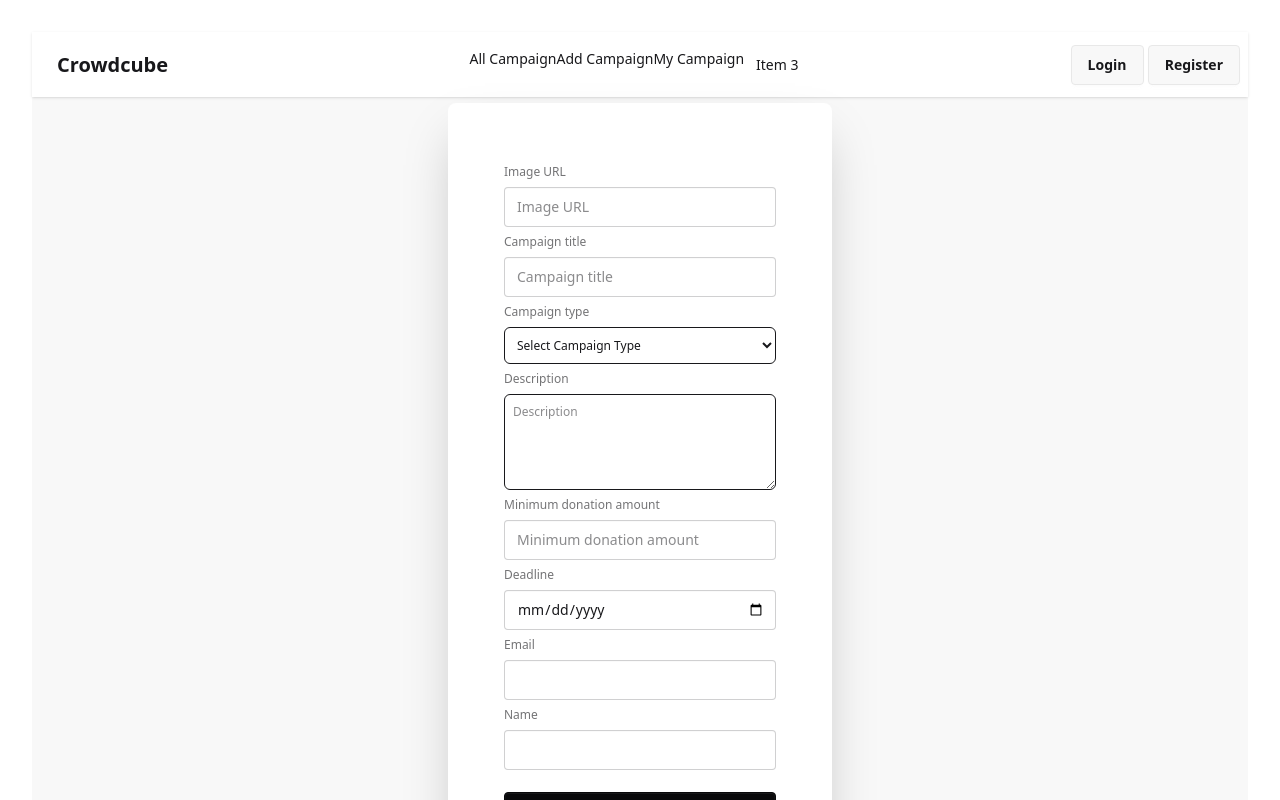
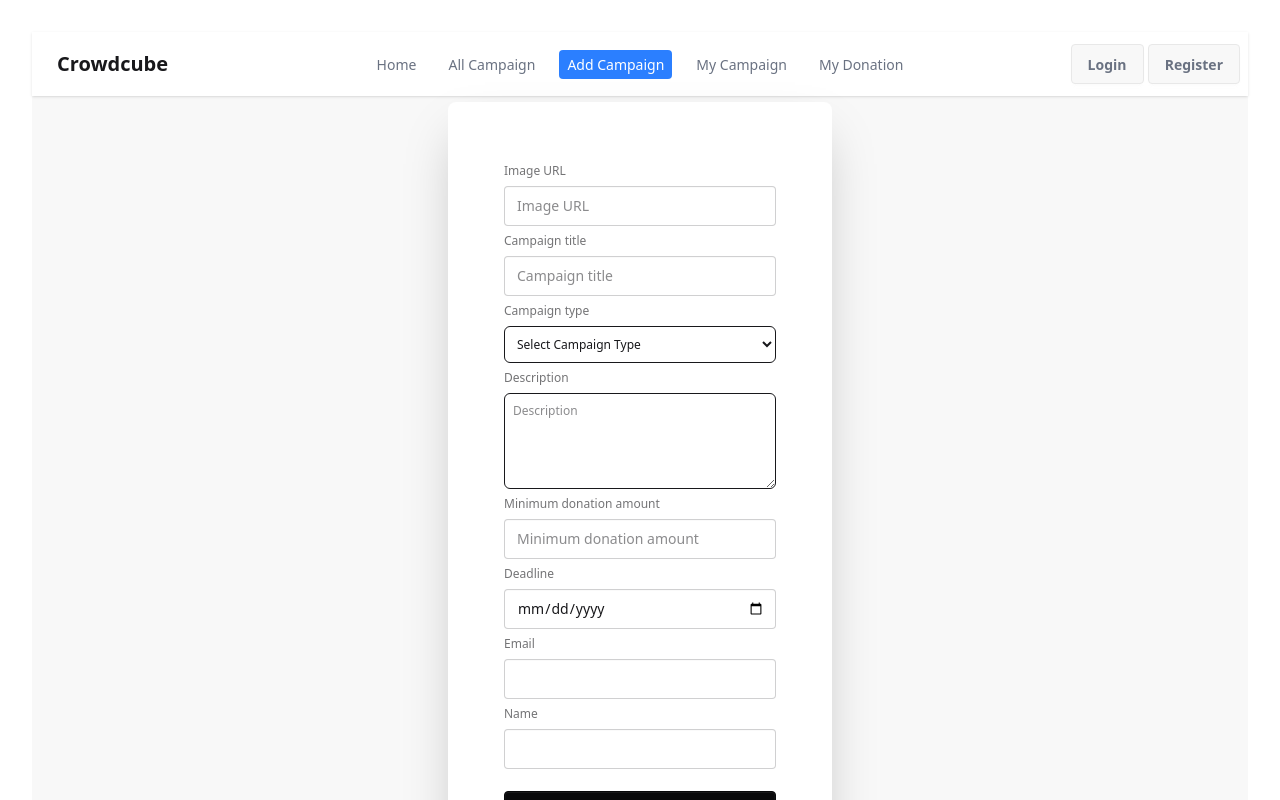
Before and after one commit to sazzadtalukder/b10-a10-client-side, a React (Vite) app: page /addCampaign in a window 1280 px wide. Shown: the top 800 px of the page. Built offline with nearby package versions, Linux system fonts and the light colour scheme; no server answers.

Commit message:
checking

```diff
--- a/package.json
+++ b/package.json
@@ -10,6 +10,10 @@
     "preview": "vite preview"
   },
   "dependencies": {
+    "@emotion/react": "^11.14.0",
+    "@emotion/styled": "^11.14.0",
+    "@mui/material": "^6.4.7",
+    "@radix-ui/react-slider": "^1.2.3",
     "@tailwindcss/vite": "^4.0.12",
     "firebase": "^11.4.0",
     "localforage": "^1.10.0",
@@ -20,10 +24,12 @@
     "react-dom": "^19.0.0",
     "react-router-dom": "^7.3.0",
     "react-simple-typewriter": "^5.0.1",
+    "react-slick": "^0.30.3",
     "react-toastify": "^11.0.5",
     "react-tooltip": "^5.28.0",
     "sort-by": "^1.2.0",
     "sweetalert2": "^11.17.2",
+    "swiper": "^11.2.5",
     "tailwindcss": "^4.0.12"
   },
   "devDependencies": {
--- a/src/Components/Navbar.jsx
+++ b/src/Components/Navbar.jsx
@@ -1,7 +1,7 @@
 import { useContext } from "react";
 import { Link, NavLink } from "react-router-dom";
 import { AuthContext } from "../Provider/AuthProvider";
-import './Nav.css'
+// import './Nav.css'
 
 const Navbar = () => {
 
@@ -26,22 +26,55 @@
                         </div>
                         <ul
                             tabIndex={0}
-                            className="menu menu-sm dropdown-content bg-base-100 rounded-box z-1 mt-3 w-52 p-2 shadow">
-                            <NavLink to='/allCampaign'>All Campaign</NavLink>
-                            <NavLink to='/addCampaign'>Add Campaign</NavLink>
-                            <NavLink to='/myCampaign'>My Campaign</NavLink>
+                            className="menu menu-sm dropdown-content bg-base-100 rounded-box z-1 mt-3 w-52 p-2 shadow ">
+                            <NavLink to='/' className={({ isActive }) =>
+                            `px-2 py-1 rounded ${isActive ? "bg-blue-500 text-white" : "text-gray-500"
+                            }`
+                        }>Home</NavLink>
+                            <NavLink to='/allCampaign' className={({ isActive }) =>
+                            `px-2 py-1 rounded ${isActive ? "bg-blue-500 text-white" : "text-gray-500"
+                            }`
+                        }>All Campaign</NavLink>
+                            <NavLink to='/addCampaign' className={({ isActive }) =>
+                            `px-2 py-1 rounded ${isActive ? "bg-blue-500 text-white" : "text-gray-500"
+                            }`
+                        }>Add Campaign</NavLink>
+                            <NavLink to='/myCampaign' className={({ isActive }) =>
+                            `px-2 py-1 rounded ${isActive ? "bg-blue-500 text-white" : "text-gray-500"
+                            }`
+                        }>My Campaign</NavLink>
+                        <NavLink to='/myDonation' className={({ isActive }) =>
+                            `px-2 py-1 rounded ${isActive ? "bg-blue-500 text-white" : "text-gray-500"
+                            }`
+                        }>My Donation</NavLink>
 
-                            <li><a>Item 3</a></li>
                         </ul>
                     </div>
                     <a className="btn btn-ghost text-xl">Crowdcube</a>
                 </div>
                 <div className="navbar-center hidden lg:flex">
-                    <ul className="menu menu-horizontal px-1">
-                         <NavLink to='/allCampaign'>All Campaign</NavLink>
-                        <NavLink to='/addCampaign'>Add Campaign</NavLink>
-                        <NavLink to='/myCampaign'>My Campaign</NavLink>
-                        <li><a>Item 3</a></li>
+                    <ul className="menu menu-horizontal px-1 gap-4">
+                        <NavLink to='/' className={({ isActive }) =>
+                            `px-2 py-1 rounded ${isActive ? "bg-blue-500 text-white" : "text-gray-500"
+                            }`
+                        }>Home</NavLink>
+                        <NavLink to='/allCampaign' className={({ isActive }) =>
+                            `px-2 py-1 rounded ${isActive ? "bg-blue-500 text-white" : "text-gray-500"
+                            }`
+                        }>All Campaign</NavLink>
+                        <NavLink to='/addCampaign' className={({ isActive }) =>
+                            `px-2 py-1 rounded ${isActive ? "bg-blue-500 text-white" : "text-gray-500"
+                            }`
+                        }>Add Campaign</NavLink>
+                        <NavLink to='/myCampaign' className={({ isActive }) =>
+                            `px-2 py-1 rounded ${isActive ? "bg-blue-500 text-white" : "text-gray-500"
+                            }`
+                        }>My Campaign</NavLink>
+                        <NavLink to='/myDonation' className={({ isActive }) =>
+                            `px-2 py-1 rounded ${isActive ? "bg-blue-500 text-white" : "text-gray-500"
+                            }`
+                        }>My Donation</NavLink>
+
                     </ul>
                 </div>
                 <div className="navbar-end">
@@ -59,7 +92,13 @@
                             </div>
                             :
                             <div>
-                                <Link className="btn signOut" to='/login'>Login </Link>  <Link className="btn" to='/register'>Register </Link>
+                                <NavLink className={({ isActive }) =>
+                            `btn ${isActive ? "bg-blue-500 text-white" : "text-gray-500"
+                            }`
+                        } to='/login'>Login </NavLink>  <NavLink className={({ isActive }) =>
+                            `btn ${isActive ? "bg-blue-500 text-white" : "text-gray-500"
+                            }`
+                        } to='/register'>Register </NavLink>
                             </div>
                     }
 
--- /dev/null
+++ b/src/Components/Slider.jsx
@@ -0,0 +1,48 @@
+
+
+const Slider = () => {
+    return (
+        <div className="my-20">
+            <div className="carousel w-full md:w-3/5  h-40 md:h-80 ">
+                <div id="slide1" className="carousel-item relative w-full ">
+                    <img
+                        src="https://i.ibb.co.com/rjSr12L/donation-6164135-1280-png-1-1024x695.webp"
+                        className="w-full " />
+                    <div className="absolute left-5 right-5 top-1/2 flex -translate-y-1/2 transform justify-between">
+                        <a href="#slide4" className="btn btn-circle">❮</a>
+                        <a href="#slide2" className="btn btn-circle">❯</a>
+                    </div>
+                </div>
+                <div id="slide2" className="carousel-item relative w-full">
+                    <img
+                        src="https://i.ibb.co.com/RGzZzMsB/entrepreneur-1024x768-5a1ba4661f.jpg"
+                        className="w-full" />
+                    <div className="absolute left-5 right-5 top-1/2 flex -translate-y-1/2 transform justify-between">
+                        <a href="#slide1" className="btn btn-circle">❮</a>
+                        <a href="#slide3" className="btn btn-circle">❯</a>
+                    </div>
+                </div>
+                <div id="slide3" className="carousel-item relative w-full">
+                    <img
+                        src="https://i.ibb.co.com/tTmKMRnK/Fundraising-Ideas.jpg"
+                        className="w-full" />
+                    <div className="absolute left-5 right-5 top-1/2 flex -translate-y-1/2 transform justify-between">
+                        <a href="#slide2" className="btn btn-circle">❮</a>
+                        <a href="#slide4" className="btn btn-circle">❯</a>
+                    </div>
+                </div>
+                <div id="slide4" className="carousel-item relative w-full">
+                    <img
+                        src="https://i.ibb.co.com/RTRmsnn3/charity-campaign-banner-template-23-2148937631.jpg"
+                        className="w-full" />
+                    <div className="absolute left-5 right-5 top-1/2 flex -translate-y-1/2 transform justify-between">
+                        <a href="#slide3" className="btn btn-circle">❮</a>
+                        <a href="#slide1" className="btn btn-circle">❯</a>
+                    </div>
+                </div>
+            </div>
+        </div>
+    );
+};
+
+export default Slider;
--- a/src/Pages/Home.jsx
+++ b/src/Pages/Home.jsx
@@ -1,4 +1,4 @@
-import { useContext, useState } from "react";
+import { useContext, useEffect, useState } from "react";
 import { AuthContext } from "../Provider/AuthProvider";
 import ThemeToggle from "../Components/ThemeToggle";
 import { Typewriter } from "react-simple-typewriter";
@@ -7,9 +7,23 @@
 import { Tooltip } from "react-tooltip";
 import Loading from "../Components/Loading";
 import './Home.css'
+import Slider from "../Components/Slider";
+import { Link } from "react-router-dom";
 const Home = () => {
+    const { loading } = useContext(AuthContext)
     const [isDarkMode, setIsDarkMode] = useState(false);
-    const { loading } = useContext(AuthContext)
+    const [running, setRunning] = useState([]);
+    const todayDate = new Date().toISOString().split('T')[0]
+    useEffect(() => {
+        fetch('http://localhost:5000/allCampaign')
+            .then(res => res.json())
+            .then(data => {
+                const runningCampaign = data && data.filter(run => run.deadline >= todayDate)
+                setRunning(runningCampaign);
+
+            })
+    }, [])
+    console.log(running)
     if (loading) {
         return <Loading></Loading>
     }
@@ -24,7 +38,7 @@
 
     return (
         <div>
-            <div className={`${themeClass}`}>
+            {/* <div className={`${themeClass}`}>
                 <button onClick={toggleTheme} className="btn">
                     Toggle {isDarkMode ? 'Light' : 'Dark'} Mode
                 </button>
@@ -40,11 +54,41 @@
                         Hello world!
                     </Tooltip>
                 </div>
-            </div>
+            </div> */}
 
 
+            <Slider></Slider>
+            {/* Running campaign section */}
+            <section>
+                <div className="grid sm:grid-cols-1 md:grid-cols-2 lg:grid-cols-3 ">
+                    {
+
+                        running && running.map((data, indx) =>
+                            <div key={indx} className="card bg-base-100 w-76 shadow-sm">
+                                <figure>
+                                    <img
+                                        src={data.imageUrl}
+                                        alt="Campaign Poster" />
+                                </figure>
+                                <div className=" ">
+                                    <h2 className="card-title font-bold">{data.campaignTitle}</h2>
+                                    <div className="text-start">
+                                        <p><span className="font-semibold">Category:</span> <span className="px-1  bg-green-400 rounded">{data.option}</span></p>
+                                        <p><span className="font-semibold">Deadline:</span> <span className="px-1  bg-red-400 rounded">{data.deadline}</span></p>
+                                        <p> </p>
+                                    </div>
+                                    <p className="text-left"><span className="font-semibold">Minimum Donation:</span> USD $<span className="px-1 bg-amber-400 rounded">{data.minimumDonationAmount}</span></p>
 
 
+                                    <div className="card-actions justify-first">
+                                        <Link to={`/allCampaign/${data._id}`}><button className="btn btn-primary">Details</button></Link>
+                                    </div>
+                                </div>
+                            </div>
+                        )
+                    }
+                </div>
+            </section>
         </div>
     );
 };
```
Also changed, not shown: 1 other file (tests, documents, lock files or other folders).
